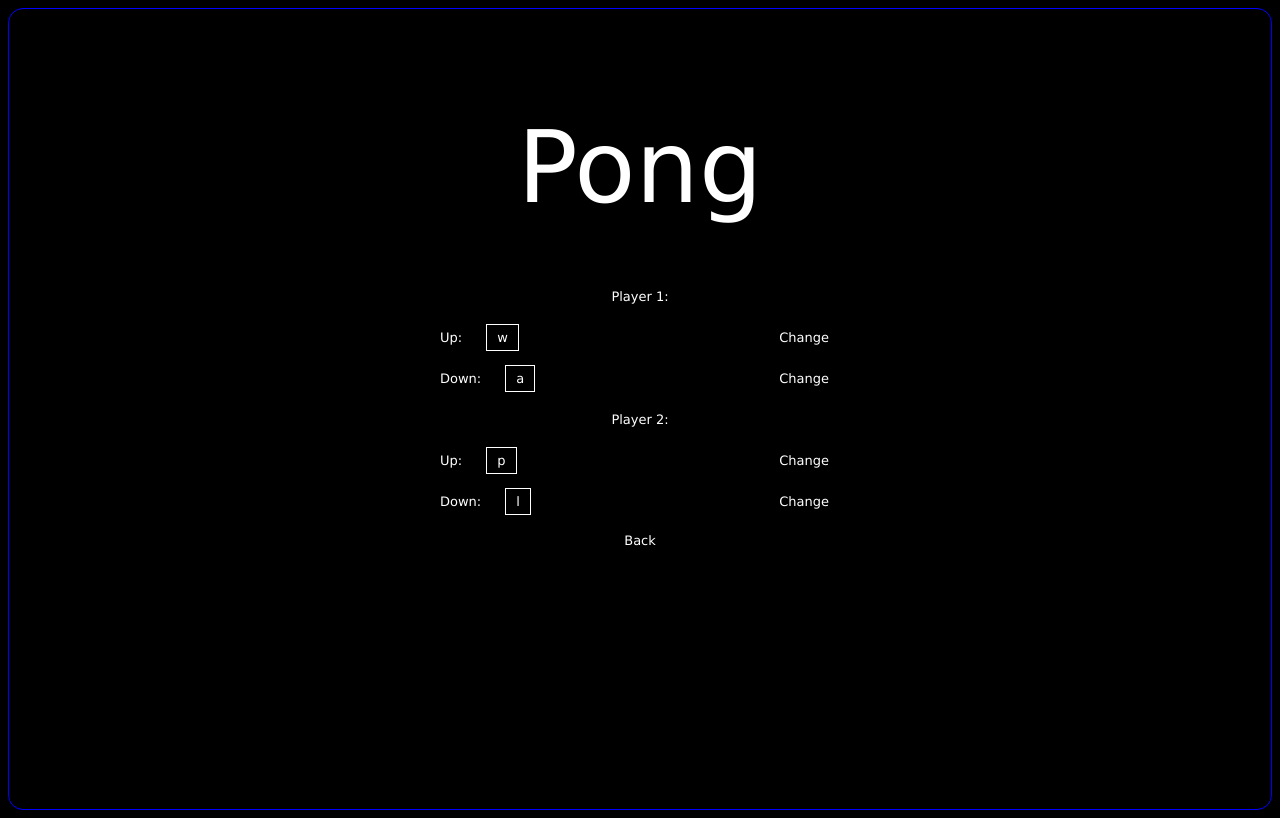
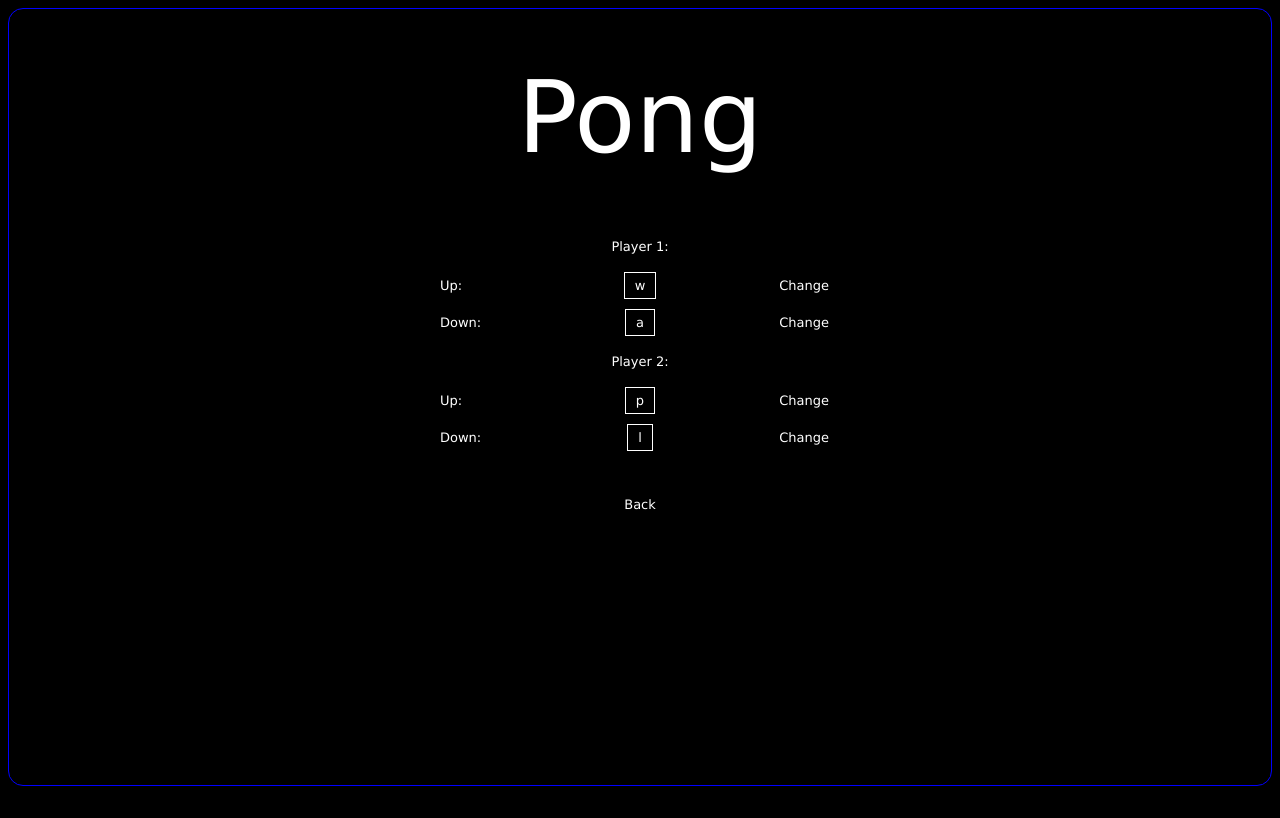
Before and after one commit to mr-jw/Pong, a React (Vite) app: page / in a window 1280 px wide. Both pictures are taken after a click on the button "Configuration". Built offline with nearby package versions, Linux system fonts and the light colour scheme.

Commit message:
feat: key binding Component & further improvements to config

```diff
--- a/src/App.css
+++ b/src/App.css
@@ -3,7 +3,7 @@ body {
     background: black;
     border: 1px solid blue;
     border-radius: 15px;
-    min-height: 100vh;
+    min-height: 97vh;
 }
 
 p, h2, .menu-button {
@@ -20,7 +20,7 @@ p, h2, .menu-button {
 
 .title {
     font-size: 100px;
-    margin-top: 100px;
+    margin-top: 50px;
     margin-bottom: 50px;
 }
 
@@ -50,20 +50,26 @@ p, h2, .menu-button {
 }
 
 .key-binding {
-    display: flex;
-    flex-direction: row;
-    justify-content: space-between;
+    display: grid;
+    grid-template-columns: 1fr auto 1fr;
+    align-items: center;
     width: 100%;
-
 }
 
 .key-binding > p {
-    margin: none;
-    width: 150px;
+    margin: 0;
 }
 
-.key {
+.key-binding > button {
+    justify-self: end;
+}
+
+.selected-key {
     border: 1px solid white;
     padding: 5px 10px;
-    margin-left: 20px;
+    margin: 0;
 }
+
+.config-back {
+    margin-top: 30px;
+}
--- a/src/App.tsx
+++ b/src/App.tsx
@@ -1,12 +1,30 @@
 import { useState } from "react";
 import "./App.css";
+
+type KeyBindingProps = {
+  text: string;
+  binding: string;
+  onClick?: (value: string) => void;
+};
+
+function KeyBinding({ text, binding, onClick }: KeyBindingProps) {
+  return (
+    <div className="key-binding">
+      <p>{text}</p>
+      <p className="selected-key">{binding}</p>
+      <button className="menu-button" onClick={() => onClick}>
+        Change
+      </button>
+    </div>
+  );
+}
 
 type MenuProps = {
   keyBindings: string[];
   setKeyBindings?: void;
 };
 
-function Menu( {keyBindings}: MenuProps) {
+function Menu({ keyBindings }: MenuProps) {
   const [menu, setMenu] = useState("main-menu");
 
   const moveToConfiguration = () => {
@@ -37,30 +55,16 @@ function Menu( {keyBindings}: MenuProps) {
         {menu === "config-menu" && (
           <div className="config-menu">
             <p>Player 1:</p>
-            <div className="key-binding">
-              <p>Up: <span className="key">{keyBindings[0]}</span></p>
-              <button className="menu-button">Change</button>
-            </div>
-
-            <div className="key-binding">
-              <p>Down: <span className="key">{keyBindings[1]}</span></p>
-              <button className="menu-button">Change</button>
-            </div>
+            <KeyBinding text="Up:" binding={keyBindings[0]} />
+            <KeyBinding text="Down:" binding={keyBindings[1]} />
 
             <p>Player 2:</p>
 
-            <div className="key-binding">
-              <p>Up: <span className="key">{keyBindings[2]}</span></p>
-              <button className="menu-button">Change</button>
-            </div>
-
-            <div className="key-binding">
-              <p>Down: <span className="key">{keyBindings[3]}</span></p>
-              <button className="menu-button">Change</button>
-            </div>
+            <KeyBinding text="Up:" binding={keyBindings[2]} />
+            <KeyBinding text="Down:" binding={keyBindings[3]} />
 
             <button
-              className="menu-button"
+              className="menu-button config-back"
               onClick={() => setMenu("main-menu")}
             >
               Back
@@ -86,7 +90,10 @@ function Menu( {keyBindings}: MenuProps) {
 
 function App() {
   const [keyBindings, setKeyBindings] = useState<string[]>([
-    'w', 'a', 'p', 'l'
+    "w",
+    "a",
+    "p",
+    "l",
   ]);
 
   return (
```
